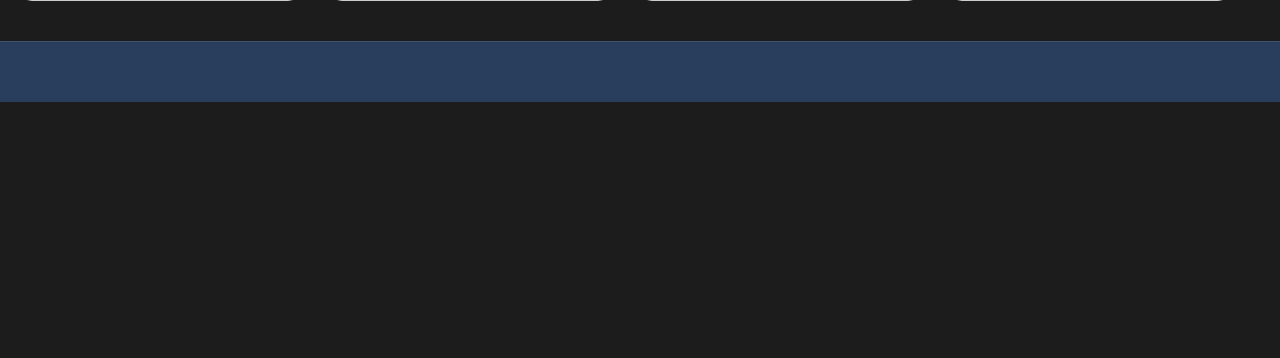
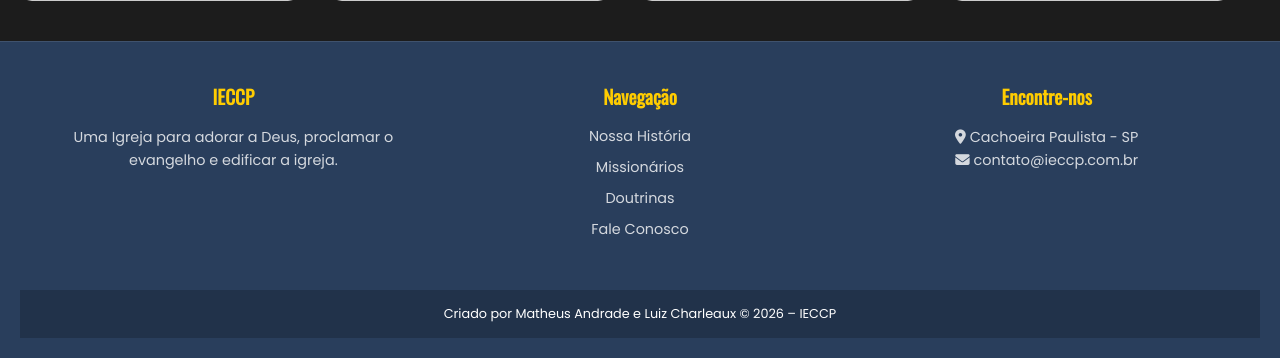
Before and after one commit to MatheusMX900/ieccp, a PHP site: page /missionarios.html in a window 1280 px wide. Shown: the part 547-905 px from the top of the page. Before the commit the page ends 649 px from the top, so only its background shows below. Run offline with PHP 8.4, Linux system fonts and the light colour scheme.

Commit message:
feat: add footer section with brand information, navigation links, and contact details

```diff
--- a/missionarios.html
+++ b/missionarios.html
@@ -69,7 +69,43 @@
 
       <div id="container-missionarios" class="news-grid"></div>
 
-      <footer></footer>
+      <footer>
+        <div class="footer-content">
+          <div class="footer-section brand">
+            <h3>IECCP</h3>
+            <p>
+              Uma Igreja para adorar a Deus, proclamar o evangelho e edificar a
+              igreja.
+            </p>
+          </div>
+
+          <div class="footer-section links">
+            <h3>Navegação</h3>
+            <ul>
+              <li><a href="historia.html">Nossa História</a></li>
+              <li><a href="missionarios.html">Missionários</a></li>
+              <li><a href="doutrinas.html">Doutrinas</a></li>
+              <li>
+                <a href="https://wa.me/+551231012589" target="_blank"
+                  >Fale Conosco</a
+                >
+              </li>
+            </ul>
+          </div>
+
+          <div class="footer-section contact">
+            <h3>Encontre-nos</h3>
+            <p>
+              <i class="fa-solid fa-location-dot"></i> Cachoeira Paulista - SP
+            </p>
+            <p><i class="fa-solid fa-envelope"></i> contato@ieccp.com.br</p>
+          </div>
+        </div>
+
+        <div class="footer-bottom">
+          <p>Criado por Matheus Andrade e Luiz Charleaux © 2026 – IECCP</p>
+        </div>
+      </footer>
 
       <template id="template-padrao">
         <div class="gallery-item">
--- a/styles/global.css
+++ b/styles/global.css
@@ -31,9 +31,8 @@ body.light-mode {
 body {
   background-color: var(--bg-body);
   color: var(--text-color);
-  font-family: "Poppins", sans-serif; /* Fonte padrão */
+  font-family: "Poppins", sans-serif;
 
-  /* Lógica do Rodapé Fixo (Sticky Footer) */
   display: flex;
   flex-direction: column;
   min-height: 100vh;
@@ -45,11 +44,11 @@ body {
 
 main {
   display: block;
-  flex: 1; /* Ocupa o espaço vazio empurrando o footer */
+  flex: 1;
   width: 100%;
 }
 
-/* Reset de Links Global */
+/* Links Globais */
 a {
   text-decoration: none;
   color: inherit;
@@ -69,7 +68,7 @@ footer {
   background: var(--header-bg);
   color: white;
   font-size: 0.9rem;
-  margin-top: auto; /* Garante segurança extra para o footer ficar embaixo */
+  margin-top: auto;
 }
 
 /* Títulos das Seções (H2 com linha embaixo) */
@@ -104,13 +103,13 @@ footer {
   background-color: var(--header-bg);
   color: white;
   padding-top: 40px;
-  margin-top: auto; /* Empurra o rodapé para o fundo da página */
+  margin-top: auto;
   border-top: 1px solid rgba(255, 255, 255, 0.1);
 }
 
 .footer-content {
   display: flex;
-  flex-wrap: wrap; /* Permite quebrar linha no mobile */
+  flex-wrap: wrap;
   justify-content: space-around;
   max-width: 1200px;
   margin: 0 auto;
@@ -120,14 +119,14 @@ footer {
 
 .footer-section {
   flex: 1;
-  min-width: 250px; /* Evita que a coluna fique muito estreita */
+  min-width: 250px;
   padding: 0 20px;
 }
 
 .footer-section h3 {
   font-family: "Oswald", sans-serif;
   margin-bottom: 15px;
-  color: var(--secondary); /* Amarelo destaque */
+  color: var(--secondary);
   font-size: 1.2rem;
 }
 
@@ -155,7 +154,7 @@ footer {
 
 .footer-section ul li a:hover {
   opacity: 1;
-  padding-left: 5px; /* Efeito de "andar" para o lado */
+  padding-left: 5px;
   color: var(--secondary);
 }
 
@@ -167,7 +166,6 @@ footer {
   margin-top: 20px;
 }
 
-/* Ajuste Mobile */
 @media (max-width: 768px) {
   .footer-content {
     flex-direction: column;
@@ -212,6 +210,6 @@ footer {
 }
 
 #back-to-top:hover {
-  transform: scale(1.1); /* Cresce ao passar o mouse */
+  transform: scale(1.1);
   background-color: #ffd633;
 }
```
